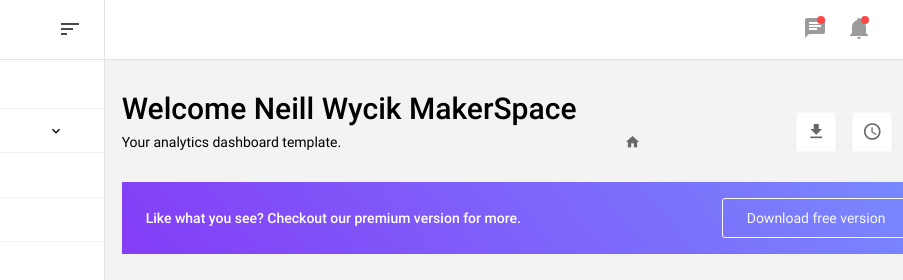
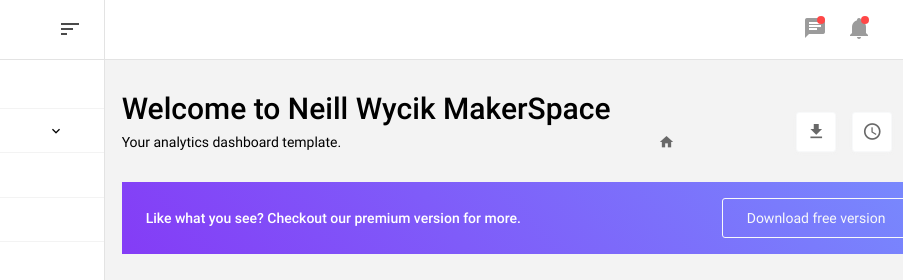
Before and after one commit to nwmakerspace/nwmakerspace.github.io, a website with bundled scripts: page index.html in a window 1280 px wide. Shown: the top 280 px of the page, 152-1055 px from the left. Built offline with nearby package versions, Linux system fonts and the light colour scheme.

Commit message:
Update index.html

```diff
--- a/index.html
+++ b/index.html
@@ -229,7 +229,7 @@
               <div class="d-flex justify-content-between flex-wrap">
                 <div class="d-flex align-items-end flex-wrap">
                   <div class="mr-md-3 mr-xl-5">
-                    <h2>Welcome Neill Wycik MakerSpace</h2>
+                    <h2>Welcome to Neill Wycik MakerSpace</h2>
                     <p class="mb-md-0">Your analytics dashboard template.</p>
                   </div>
                   <div class="d-flex">
```
